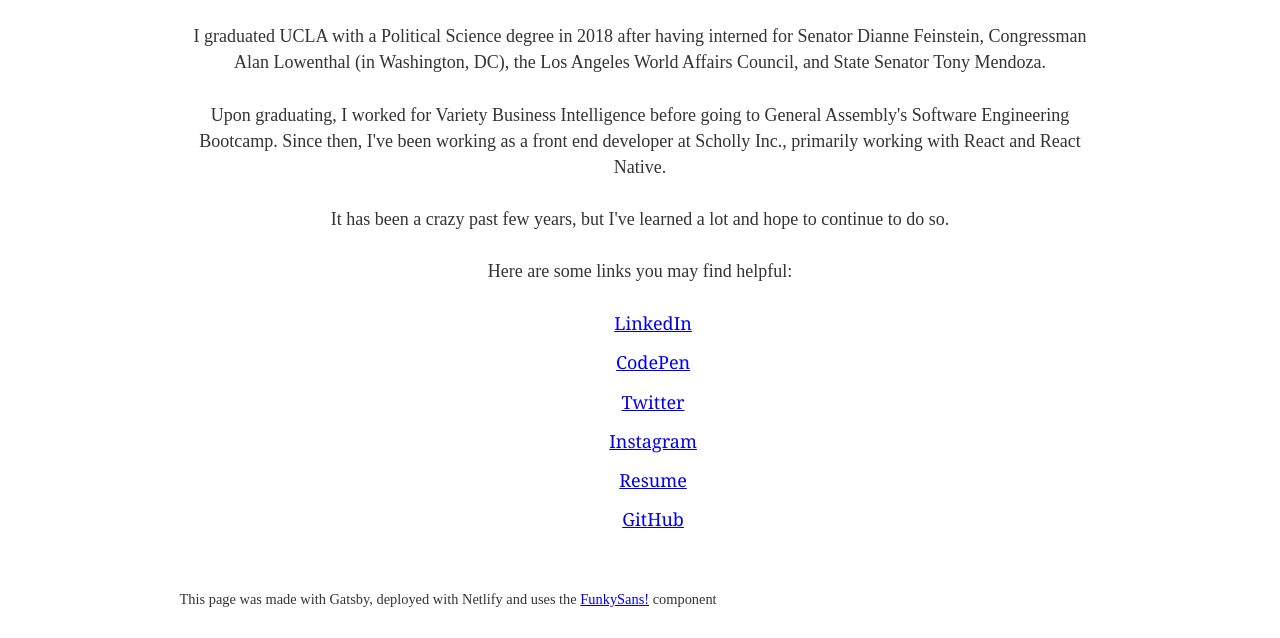
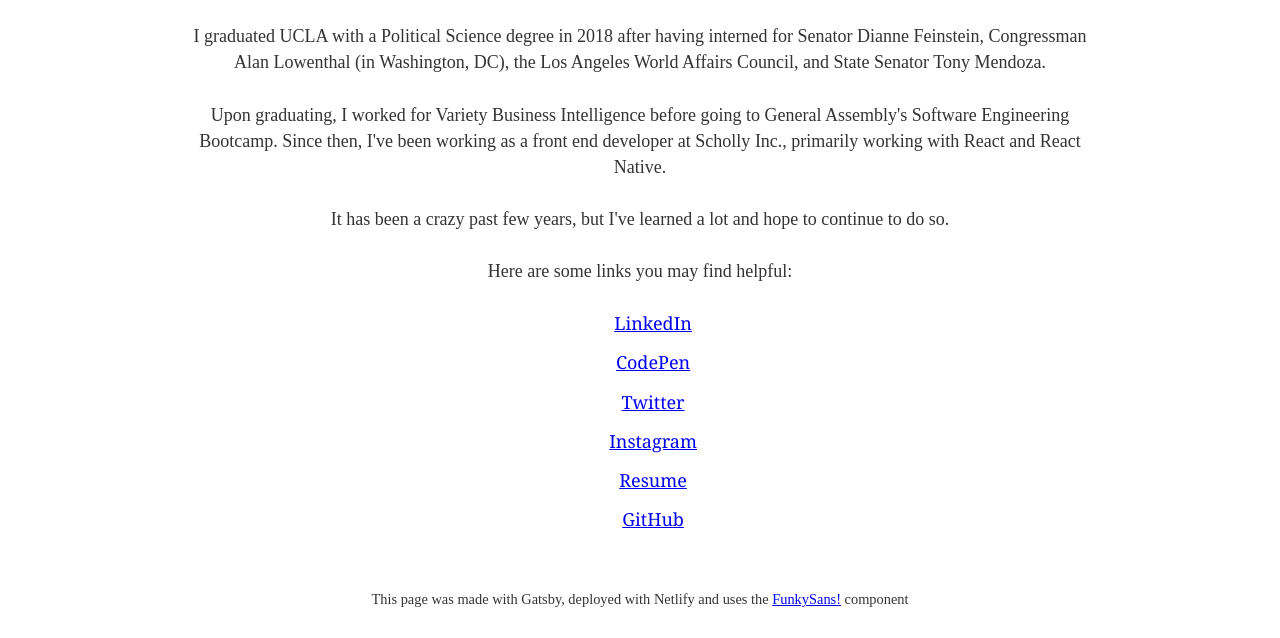
Before and after one commit to reedmacdonald/personalsite, a Gatsby site: page / in a window 1280 px wide. Shown: the part 463-1101 px from the top of the page. Built offline with nearby package versions, Linux system fonts and the light colour scheme; Gatsby itself is replaced by a stand-in of ours.

Commit message:
Aligned text to center

```diff
--- a/src/pages/index.js
+++ b/src/pages/index.js
@@ -73,7 +73,7 @@
         </li>
       </ul>
       <br />
-      <div>
+      <div style={{ textAlign: "center" }}>
         <small>
           This page was made with Gatsby, deployed with Netlify and uses the{" "}
           <a
```
